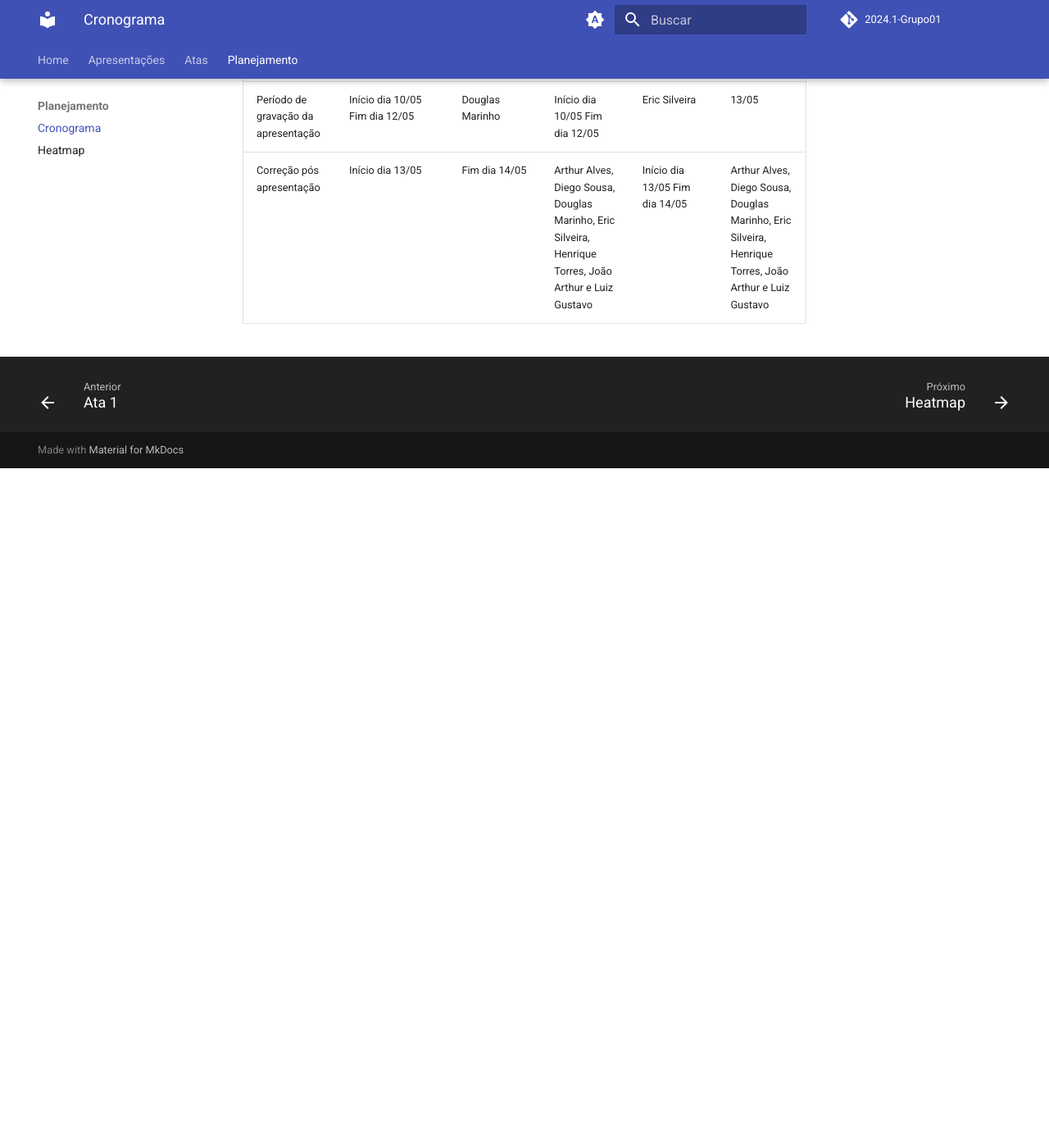
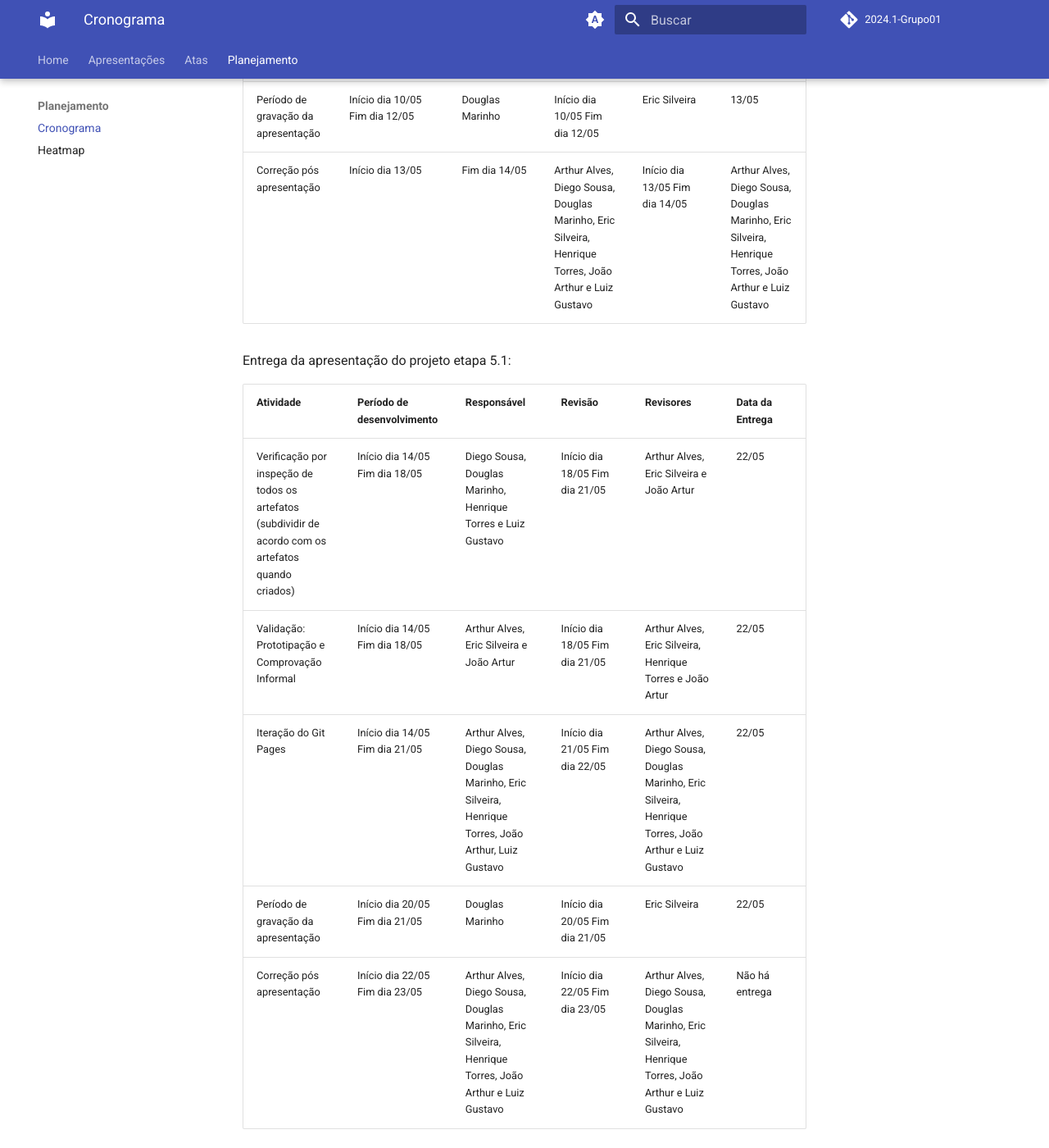
Before and after one commit to Requisitos-de-Software/2024.1-DiarioOficialdaUniao, an MkDocs documentation site: the page built from docs/planejamento/cronograma.md, in a window 1280 px wide and 1400 px high, scrolled down 5562 px. Shown: the whole window at 82% size. Built offline with MkDocs 1.6.1 and Material for MkDocs 9.7.7, drawn with Linux system fonts in a browser that asks for light colours; comment, search, counter and statistics services are not loaded; the version menu is left out; before the commit the page ends 6133 px from its top, so only the background shows below that.

Commit message:
Atualização cronograma p5

```diff
--- a/docs/planejamento/cronograma.md
+++ b/docs/planejamento/cronograma.md
@@ -48,3 +48,13 @@ Modelagem de Requisitos - Ágil: Histórias de Usuário|Início dia 07/05 Fim di
 |Iteração do Git Pages|Início dia 08/05 Fim dia 12/05|Arthur Alves, Diego Sousa, Douglas Marinho, Eric Silveira, Henrique Torres, João Arthur e Luiz Gustavo|Início dia 08/05 Fim dia 12/05|Arthur Alves, Diego Sousa, Douglas Marinho, Eric Silveira, Henrique Torres, João Arthur e Luiz Gustavo|13/05|
 |Período de gravação da apresentação|Início dia 10/05 Fim dia 12/05|Douglas Marinho|Início dia 10/05 Fim dia 12/05|Eric Silveira|13/05|
 |Correção pós apresentação|Início dia 13/05|Fim dia 14/05|Arthur Alves, Diego Sousa, Douglas Marinho, Eric Silveira, Henrique Torres, João Arthur e Luiz Gustavo| Início dia 13/05 Fim dia 14/05|Arthur Alves, Diego Sousa, Douglas Marinho, Eric Silveira, Henrique Torres, João Arthur e Luiz Gustavo|Não há entrega|
+
+Entrega da apresentação do projeto etapa 5.1:
+
+|Atividade|Período de desenvolvimento|Responsável|Revisão|Revisores|Data da Entrega|
+|----------|-------------------|---------|----------|-----------|------------|
+|Verificação por inspeção de todos os artefatos (subdividir de acordo com os artefatos quando criados)|Início dia 14/05 Fim dia 18/05|Diego Sousa, Douglas Marinho, Henrique Torres e Luiz Gustavo|Início dia 18/05 Fim dia 21/05|Arthur Alves, Eric Silveira e João Artur|22/05|
+|Validação: Prototipação e Comprovação Informal|Início dia 14/05 Fim dia 18/05|Arthur Alves, Eric Silveira e João Artur|Início dia 18/05 Fim dia 21/05|Arthur Alves, Eric Silveira, Henrique Torres e João Artur|22/05|
+|Iteração do Git Pages|Início dia 14/05 Fim dia 21/05|Arthur Alves, Diego Sousa, Douglas Marinho, Eric Silveira, Henrique Torres, João Arthur, Luiz Gustavo|Início dia 21/05 Fim dia 22/05|Arthur Alves, Diego Sousa, Douglas Marinho, Eric Silveira, Henrique Torres, João Arthur e Luiz Gustavo|22/05|
+|Período de gravação da apresentação|Início dia 20/05 Fim dia 21/05|Douglas Marinho|Início dia 20/05 Fim dia 21/05|Eric Silveira|22/05|
+|Correção pós apresentação|Início dia 22/05 Fim dia 23/05|Arthur Alves, Diego Sousa, Douglas Marinho, Eric Silveira, Henrique Torres, João Arthur e Luiz Gustavo|Início dia 22/05 Fim dia 23/05|Arthur Alves, Diego Sousa, Douglas Marinho, Eric Silveira, Henrique Torres, João Arthur e Luiz Gustavo|Não há entrega
```
